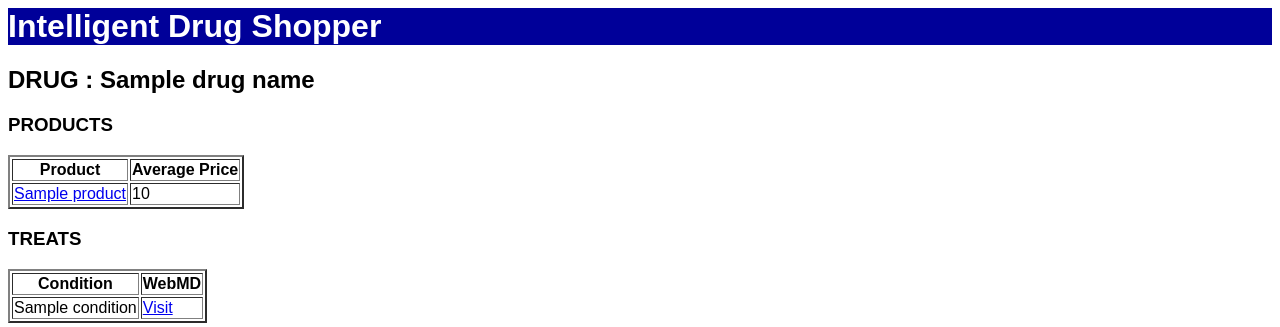
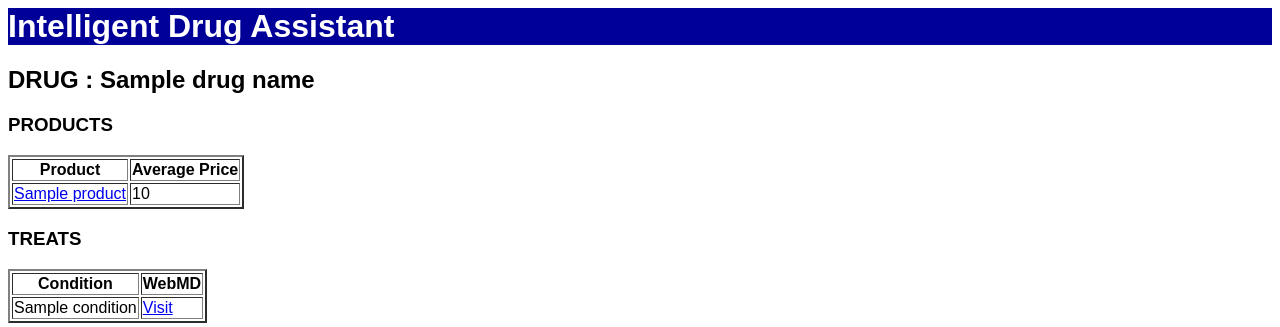
Before and after one commit to mann-brinson/Intelligent_Drug_Shopper, a Django app: template shopper/shopper/templates/shopper/drug_page.html in a window 1280 px wide. Shown: the top 327 px of the page. Run offline with Django 3.2, Linux system fonts and the light colour scheme; the template is opened without the code that fills it: most values are stand-ins (such as "Sample title", 1, 10 or a date in 2020).

Commit message:
change name 2

```diff
--- a/shopper/shopper/templates/shopper/drug_page.html
+++ b/shopper/shopper/templates/shopper/drug_page.html
@@ -17,7 +17,7 @@
 		</style>
 	</head>
 
-	<h1 style="background-color:#000099; color:white" >Intelligent Drug Shopper</h1>
+	<h1 style="background-color:#000099; color:white" >Intelligent Drug Assistant</h1>
 	<h2>DRUG : {{drug_name}}</h2>
 
 	<h3>PRODUCTS</h3>
--- a/shopper/shopper/templates/shopper/prod_page.html
+++ b/shopper/shopper/templates/shopper/prod_page.html
@@ -17,7 +17,7 @@
 		</style>
 	</head>
 
-	<h1 style="background-color:#000099; color:white" >Intelligent Drug Shopper</h1>
+	<h1 style="background-color:#000099; color:white" >Intelligent Drug Assistant</h1>
 	<h2>PRODUCT : {{prod_name}}</h2>
 
 	<h3>SHOPPING</h3>
```
